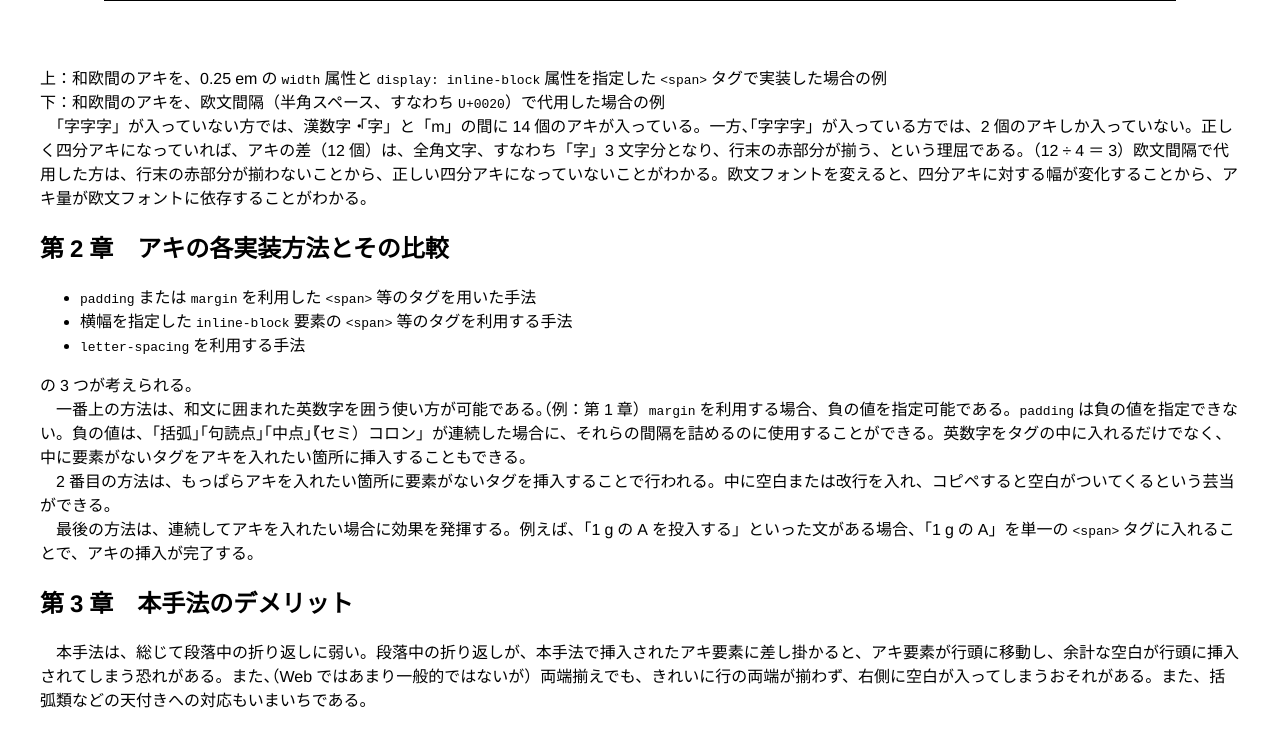
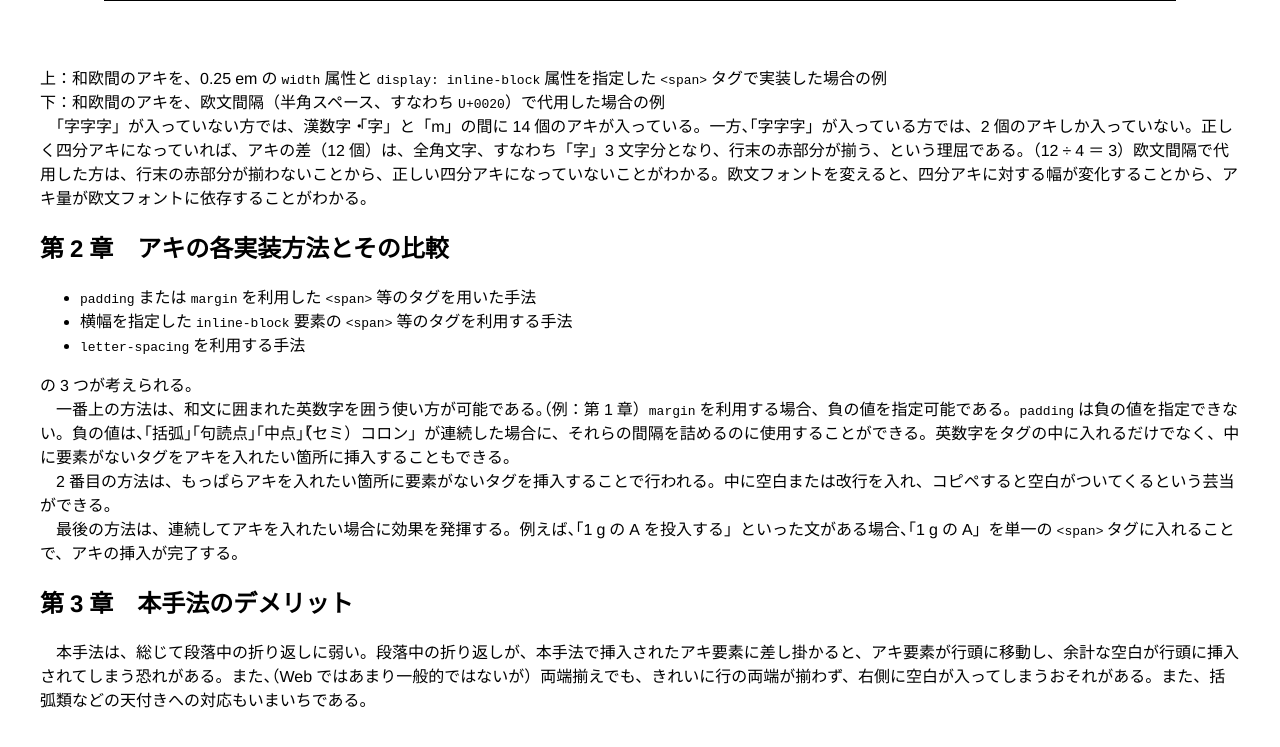
Before and after one commit to tats-u/jlreq-example, a plain HTML site: page index.html in a window 1280 px wide. Shown: the part 634-1381 px from the top of the page. Drawn offline with Linux system fonts and the light colour scheme.

Commit message:
Fix letter-spacing for U+3001 U+300C

```diff
--- a/index.html
+++ b/index.html
@@ -293,12 +293,12 @@
       >を利用する場合、負の値を指定可能である。<span
         class="quarter-em-margin-right"
         ><code>padding</code></span
-      >は負の値を指定できない。負の値は、「括弧<span
+      >は負の値を指定できない。負の値は<span class="minus-half-em-margin-right"
+        >、</span
+      >「括弧<span class="minus-half-em-margin-right">」</span>「句読点<span
         class="minus-half-em-margin-right"
         >」</span
-      >「句読点<span class="minus-half-em-margin-right">」</span>「中点<span
-        class="minus-half-em-margin-right"
-        >」</span
+      >「中点<span class="minus-half-em-margin-right">」</span
       ><span class="minus-half-em-margin-right">「</span
       >（セミ）コロン」が連続した場合に、それらの間隔を詰めるのに使用することができる。英数字をタグの中に入れるだけでなく、中に要素がないタグをアキを入れたい箇所に挿入することもできる。
     </p>
@@ -307,12 +307,15 @@
       >番目の方法は、もっぱらアキを入れたい箇所に要素がないタグを挿入することで行われる。中に空白または改行を入れ、コピペすると空白がついてくるという芸当ができる。
     </p>
     <p class="indent-1em">
-      最後の方法は、連続してアキを入れたい場合に効果を発揮する。例えば、「<span
+      最後の方法は、連続してアキを入れたい場合に効果を発揮する。例えば<span
+        class="minus-half-em-spacing"
+        >、</span
+      >「<span class="quarter-em-spacing">1gのA</span
+      >を投入する」といった文がある場合<span class="minus-half-em-spacing"
+        >、</span
+      >「<span class="quarter-em-spacing">1gの</span>A」を単一<span
         class="quarter-em-spacing"
-        >1gのA</span
-      >を投入する」といった文がある場合、「<span class="quarter-em-spacing"
-        >1gの</span
-      >A」を単一<span class="quarter-em-spacing">の</span
+        >の</span
       ><code>&lt;span<span class="quarter-em-spacing">&gt;</span></code
       >タグに入れることで、アキの挿入が完了する。
     </p>
```
